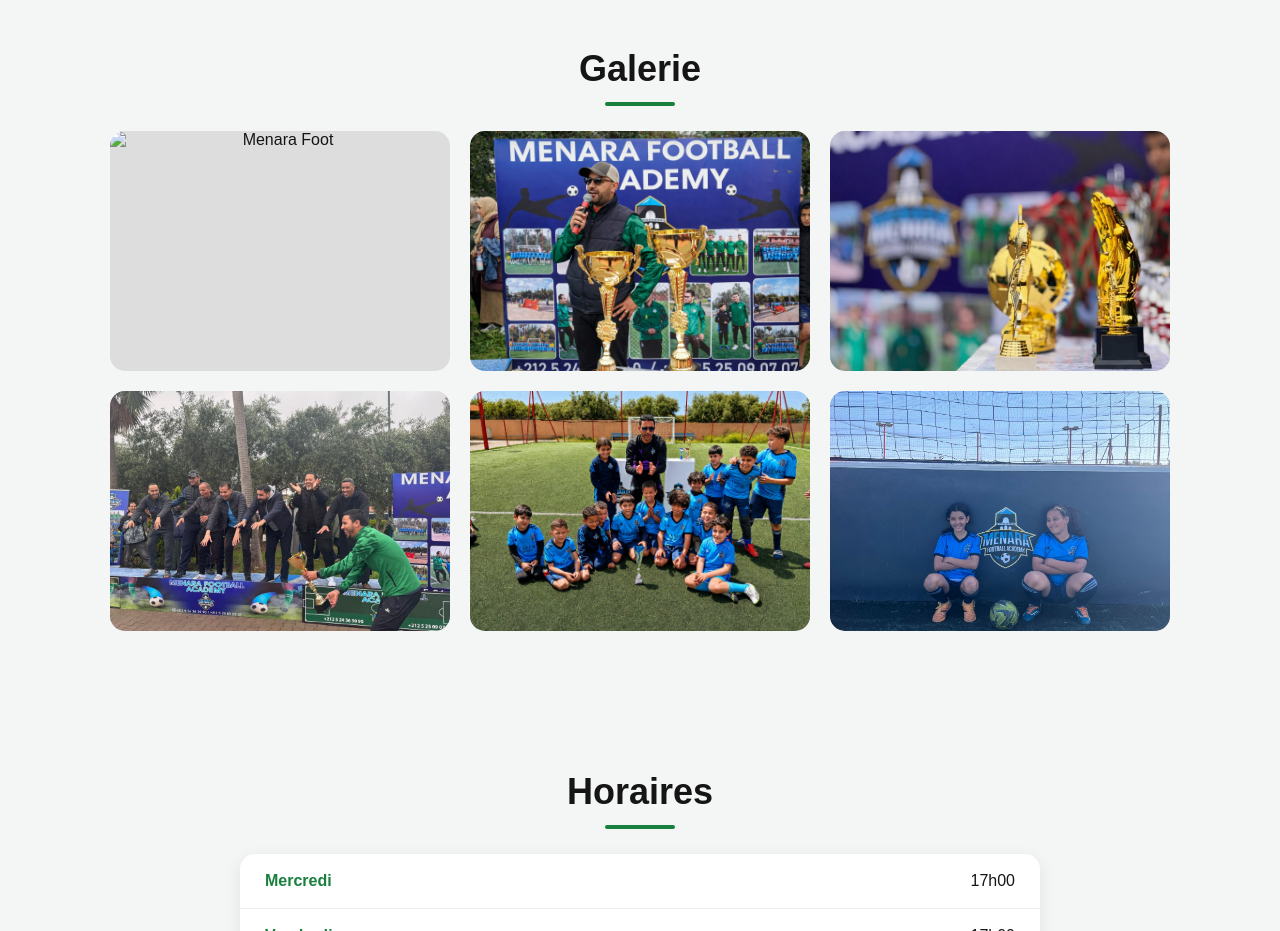
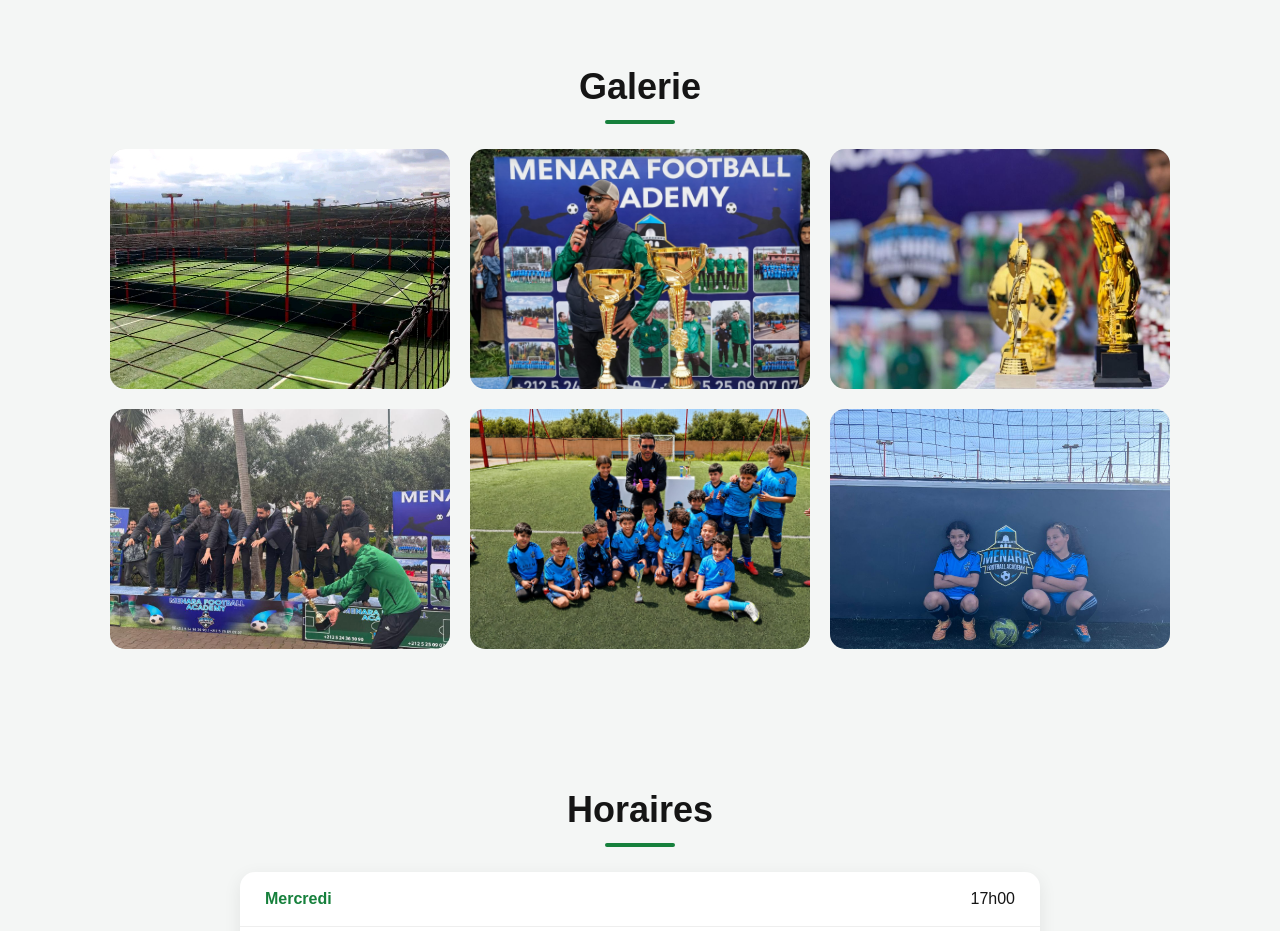
Before and after one commit to menarafoot/menara-football-academy, a plain HTML site: page index.html in a window 1280 px wide. Shown: the part 1460-2391 px from the top of the page. Drawn offline with Linux system fonts and the light colour scheme.

Commit message:
Update index.html

```diff
--- a/index.html
+++ b/index.html
@@ -3,7 +3,7 @@
 <head>
 <meta charset="UTF-8">
 <meta name="viewport" content="width=device-width, initial-scale=1.0">
-<title>Menara Foot Academy</title>
+<title>Menara Foot Academy</title>f
 
 <style>
 *{
@@ -414,7 +414,7 @@
 
     <div class="gallery">
 
-        <img src="IMG-1789085687389.jpg" alt="Menara Foot">
+        <img src="1789085687389.jpg" alt="Menara Foot">
 
         <img src="IMG-20260412-WA0075.jpg" alt="Menara Foot">
 
```
